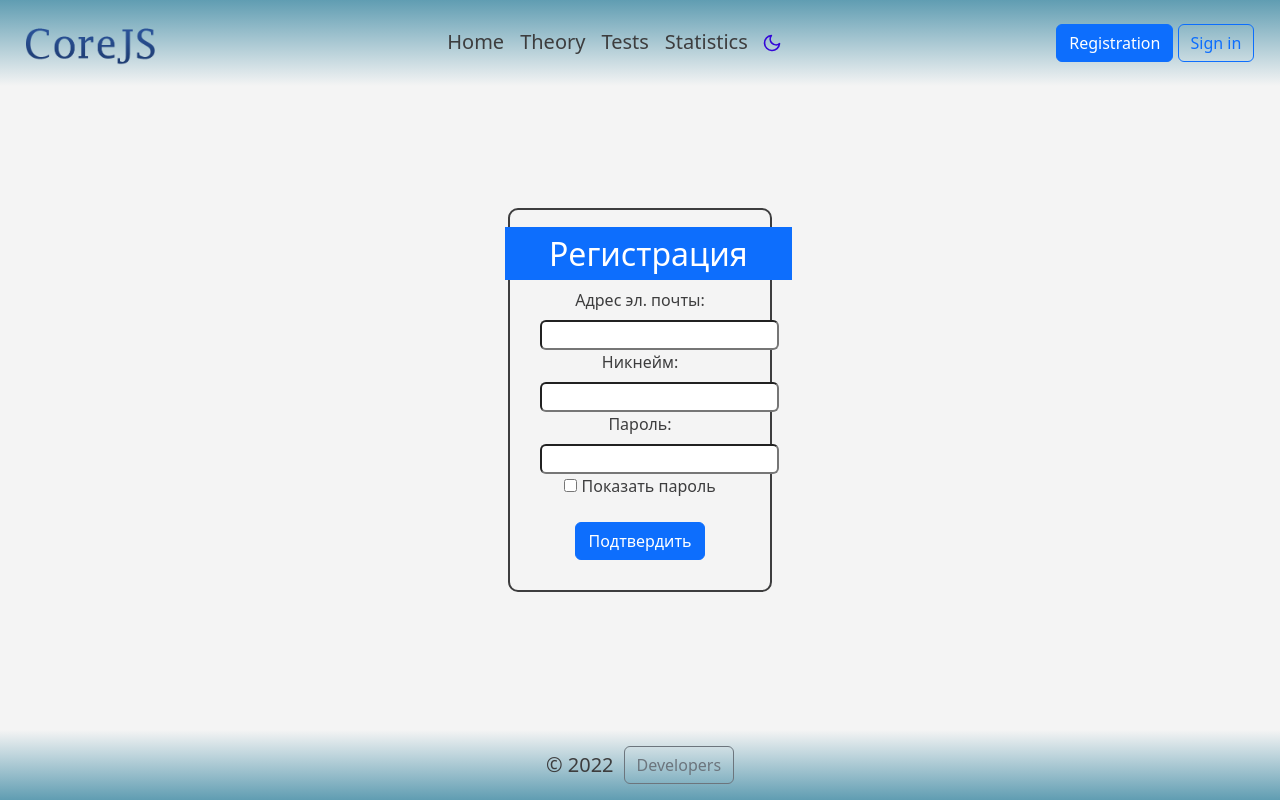
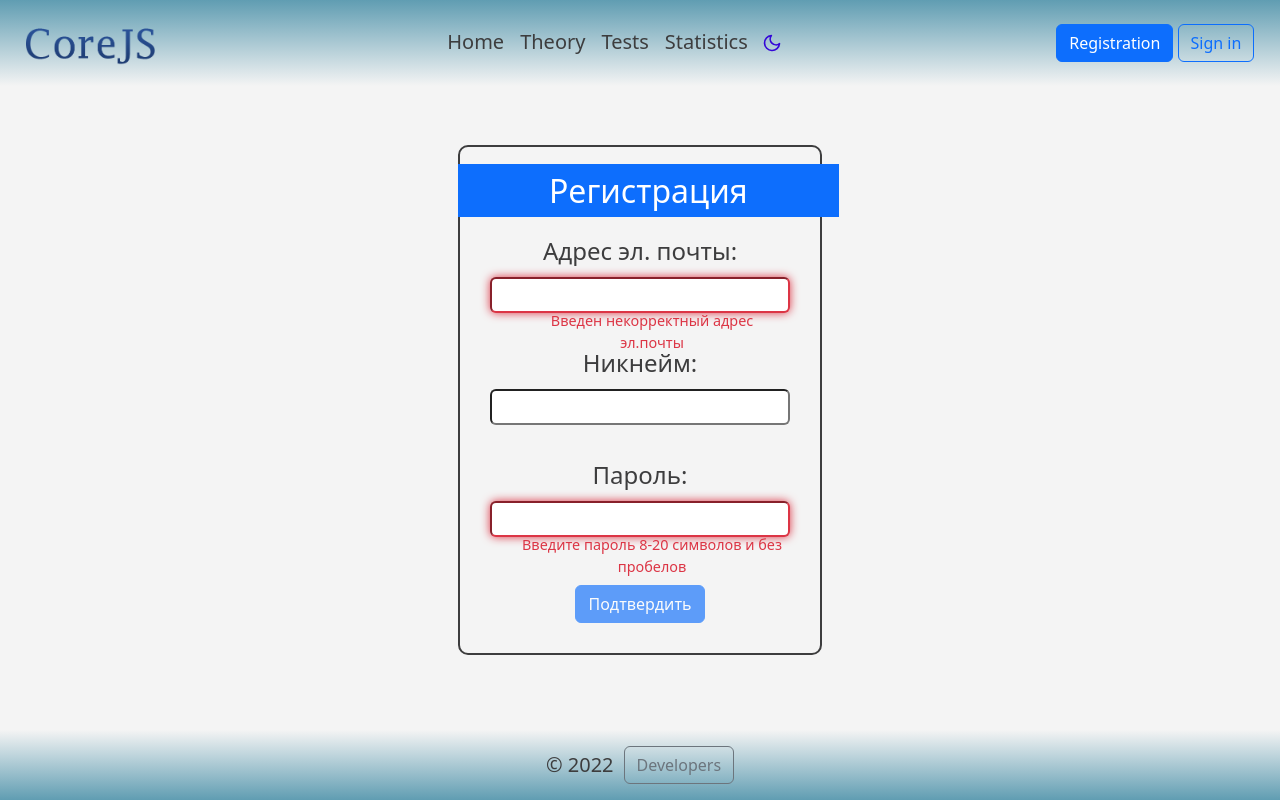
Before and after one commit to Pixel-King/CoreJS, a React (Create React App) app in the folder corejs-dev/: page /registraition in a window 1280 px wide. Built offline with nearby package versions, Linux system fonts and the light colour scheme.

Commit message:
feat: add valid reg form

```diff
--- a/corejs-dev/src/components/Autorisation/regestraition/RegErrMessage.tsx
+++ /dev/null
@@ -1,13 +0,0 @@
-import * as React from "react";
-
-const RegErrMessage: React.FC<{err : string[]}> = ({err}) => {
-    return (
-        <>
-        {err.map((e, idx)=>{
-            return <p className="reg-err" key={idx}>{e}</p>
-        })}
-        </>
-    );
-}
-
-export default RegErrMessage;
--- a/corejs-dev/src/components/Autorisation/regestraition/Regestraition.tsx
+++ b/corejs-dev/src/components/Autorisation/regestraition/Regestraition.tsx
@@ -3,36 +3,62 @@ import axios, { AxiosError } from 'axios';
 import "./registration.css";
 import Loading from '../../Loading/Loading';
 import SuccessReg from './SuccessfulReg';
-import RegErrMessage from './RegErrMessage';
+import validator from "validator";
+import ShowPas from '../SignInForm/ShowPasSVG/ShowPas';
+import { Overlay } from 'react-bootstrap';
 
-interface regBody{
+interface regBody {
     email: string,
     userName: string,
     password: string,
 }
 
-const Regestraition: React.FC = () =>{
-    const [checked, setChecked] = React.useState<boolean>(false);
+const Regestraition: React.FC = () => {
     const [regStatus, setRegStatus] = useState<boolean>(false);
     const [LoadingStatus, setLoadingStatus] = useState<boolean>(false);
-    const [email, setEmail] = useState<string>(sessionStorage.getItem('reg-email') ? `${sessionStorage.getItem('reg-email')}`: '');
-    const [username, setUsername] = useState<string>(sessionStorage.getItem('reg-username') ? `${sessionStorage.getItem('reg-username')}` : '');
+    const [email, setEmail] = useState<string>('');
+    const [emailMesValid, setEmailMesValid] = React.useState<string>('');
+
+    const [username, setUsername] = useState<string>('');
+
     const [password, setPassword] = useState<string>('');
-    const [error, setError] = useState<string[]>([]);
+    const [showPas, setShowPas] = React.useState<boolean>(false);
+    const [showButPas, setShowButPas] = React.useState<boolean>(false);
+    const [passwordMesValid, setPasswordMesValid] = React.useState<string>('');
 
-    useEffect(()=>{
-        sessionStorage.setItem('reg-email', email);
+    const [error, setError] = useState<string>('');
+
+    const target = React.useRef(null);
+
+    function ValidEmail() {
+        if (validator.isEmail(email)) {
+          setEmailMesValid('');
+        } else {
+          setEmailMesValid('Введен некорректный адрес эл.почты');
+        }
+    }
+
+    function validPassword() {
+        if ((password.length >= 8 && password.length <= 20) && (password.search(/\s/g) < 0)) {
+          setPasswordMesValid('')
+        } else {
+          setPasswordMesValid('Введите пароль 8-20 символов и без пробелов');
+        }
+      }
+
+    useEffect(() => {
+        ValidEmail();
     }, [email]);
 
-    useEffect(()=>{
-        sessionStorage.setItem('reg-username', username);
-    }, [username]);
+    useEffect(() => {
+        validPassword()
+    }, [password]);
 
-    async function regAsync(email :string, userName: string, password: string) {
+    async function regAsync(email: string, userName: string, password: string) {
         try {
             setLoadingStatus(true);
-        setError([]);
-        const body:regBody = {
+            setError('');
+            const body: regBody = {
                 email, userName, password
             }
             const res = await axios.post('http://localhost:4200/auth/signup', body);
@@ -42,39 +68,88 @@ const Regestraition: React.FC = () =>{
             setLoadingStatus(false);
         } catch (e: unknown) {
             const err = e as AxiosError;
-            const errResp: any = err.response!.data;
-            if (errResp) {
-                if ( Array.isArray(errResp.message)) {
-                    setError(errResp.message);
-                } else {
-                    setError([errResp.message]);
-                }
-            }
+            setError(err.message);
             setLoadingStatus(false);
         }
     }
-
-    function sendAuthForm() {}
 
     return (
         <>
             {!regStatus && <div className="auth-wrap">
                 <form className='reg-form'>
-                <label htmlFor="reg-email" className='mb-2'>Адрес эл. почты:</label>
-                <input type="email" name="reg-email" id="reg-email" defaultValue={email} onChange={(e)=>setEmail(e.target.value)}/>
-                <label htmlFor="reg-username" className='mb-2'>Никнейм:</label>
-                <input type="text" id='reg-username' defaultValue={username} autoComplete={"off"} onChange={(e)=>setUsername(e.target.value)}/>
-                <label htmlFor="reg-pas" className='mb-2'>Пароль:</label>
-                <input type={checked? "text" : "password"} name="reg-pas" id="reg-pas" onChange={(e)=>setPassword(e.target.value)}/>
-                <input type="checkbox" name="Show Password" id="checked-pas__auth" checked={checked} onChange={()=>setChecked(!checked)}/> Показать пароль
-                <button className="mt-4 btn btn-primary" onClick={(e)=>{
+                    <div className='reg-email' ref={target}>
+                    <Overlay target={target.current} show={error ? true : false} placement="top">
+                        {({ placement, arrowProps, show: _show, popper, ...props }) => (
+                        <div
+                            {...props}
+                        style={{
+                            position: 'absolute',
+                            backgroundColor: 'rgba(255, 100, 100, 0.85)',
+                            padding: '2px 10px',
+                            color: 'white',
+                            borderRadius: 3,
+                            ...props.style,
+                        }}
+                    >
+                        Пользователь с таким эл. адресом уже существует!
+                    </div>
+                    )}
+                    </Overlay>
+                        <label htmlFor="reg-email" className='m-2 fs-4'>Адрес эл. почты:</label>
+                        <input
+                            type="email"
+                            name="reg-email"
+                            id="reg-email"
+                            className={emailMesValid ? "wrong-input mb-4 fs-5" : "success-input mb-4 fs-5"}
+                            defaultValue={email}
+                            onChange={(e) => setEmail(e.target.value)}
+                        />
+                        <span className="auth-err mx-3">{emailMesValid}</span>
+                    </div>
+                    <div
+                        className='reg-username'>
+                        <label htmlFor="reg-username" className='m-2 fs-4'>Никнейм:</label>
+                        <input
+                            type="text"
+                            id='reg-username'
+                            defaultValue={username}
+                            autoComplete={"off"}
+                            className='fs-5 mb-4'
+                            onChange={(e) => setUsername(e.target.value)}
+                        />
+                    </div>
+                    <div
+                        className='reg-pas'
+                        onMouseEnter={()=> setShowButPas(true)}
+                        onMouseLeave={() => setShowButPas(false)}
+                    >
+                        <label htmlFor="reg-pas" className='m-2 fs-4'>Пароль:</label>
+                        <input
+                            type={showPas ? "text" : "password"}
+                            name="reg-pas"
+                            id="reg-pas"
+                            className={passwordMesValid ? "wrong-input mb-4 fs-5" : "success-input mb-4 fs-5"}
+                            onChange={(e) => setPassword(e.target.value)}
+                        />
+                        <span className="auth-err">{passwordMesValid}</span>
+                        {showButPas &&
+                        <div className="show-pas-img" onClick={() => { setShowPas(!showPas) }}>
+                            <ShowPas></ShowPas>
+                        </div>
+                        }
+                    </div>
+
+                    {/* <input type="checkbox" name="Show Password" id="checked-pas__auth" checked={checked} onChange={()=>setChecked(!checked)}/> Показать пароль */}
+                    <button
+                        className="mt-4 btn btn-primary"
+                        disabled={!emailMesValid && !passwordMesValid ? false : true}
+                        onClick={(e) => {
                             e.preventDefault();
                             regAsync(email, username, password);
-                }} disabled={LoadingStatus}>{LoadingStatus? <Loading classStr={ {"width": "35px"} }/>: "Подтвердить"}</button>
-                <RegErrMessage err={error}/>
+                    }}>{LoadingStatus ? <Loading classStr={{ "width": "35px" }} /> : "Подтвердить"}</button>
                 </form>
             </div>}
-        {regStatus && <SuccessReg/>}
+            {regStatus && <SuccessReg />}
         </>
     );
 }
--- a/corejs-dev/src/components/Autorisation/regestraition/registration.css
+++ b/corejs-dev/src/components/Autorisation/regestraition/registration.css
@@ -17,7 +17,8 @@
 }
 
 .reg-form{
-    width: 200px;
+    width: 300px;
+    position: relative;
 }
 .reg-form::before{
     content: "Регистрация";
@@ -27,8 +28,15 @@
     top: -10px;
     color: #fff;
     width: 96px;
-    left: -35px;
-    padding: 5px 44px;
+    left: -32px;
+    padding: 5px 91px;
+}
+.reg-email,
+.reg-pas,
+.reg-username{
+    position: relative;
+    display: flex;
+    flex-direction: column;
 }
 .reg-err{
     color: red;
```
Also changed, not shown: corejs-dev/src/components/Autorisation/SignInForm/SignInForm.tsx (+11 -10 lines). Lines whose indentation alone changed are shown as unchanged.
